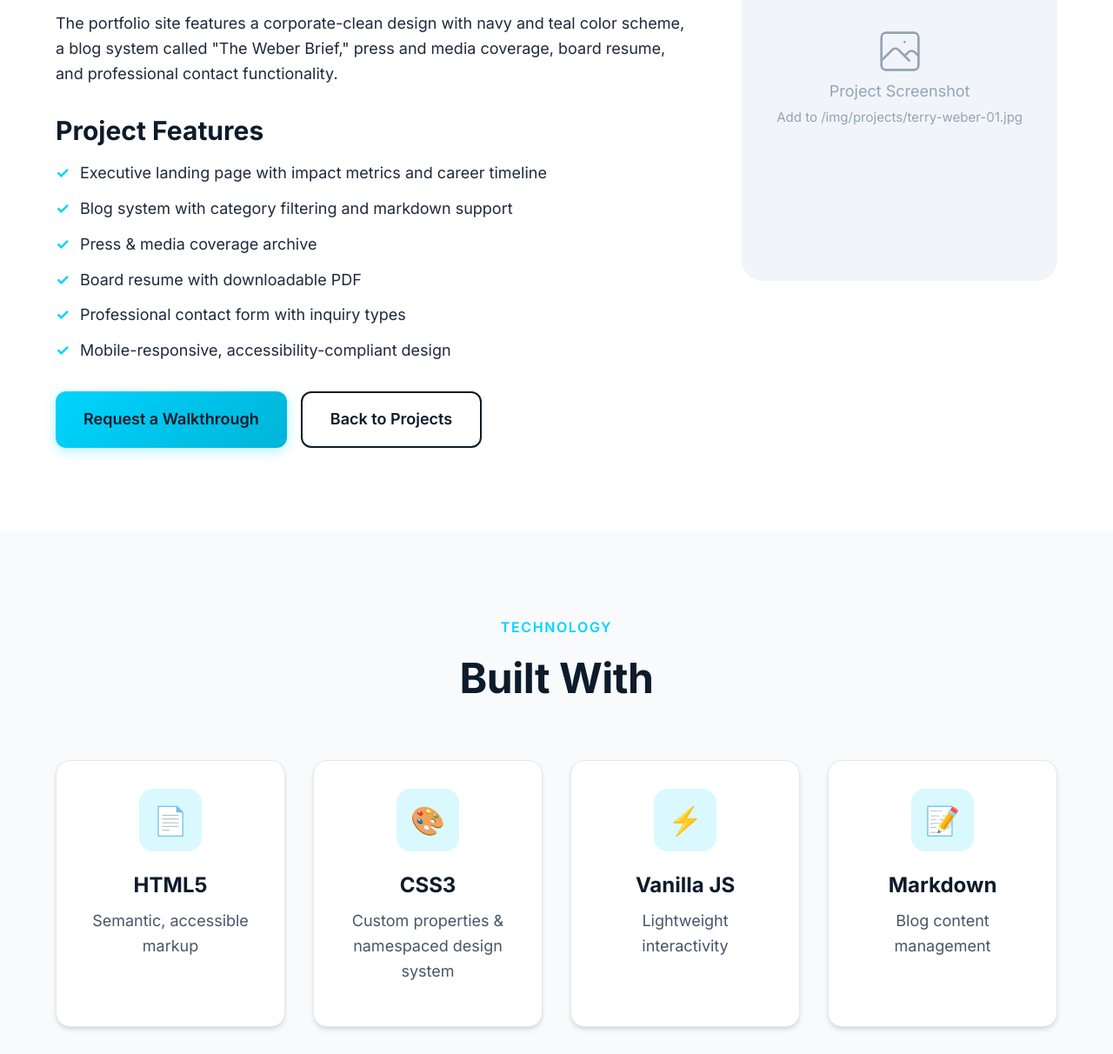
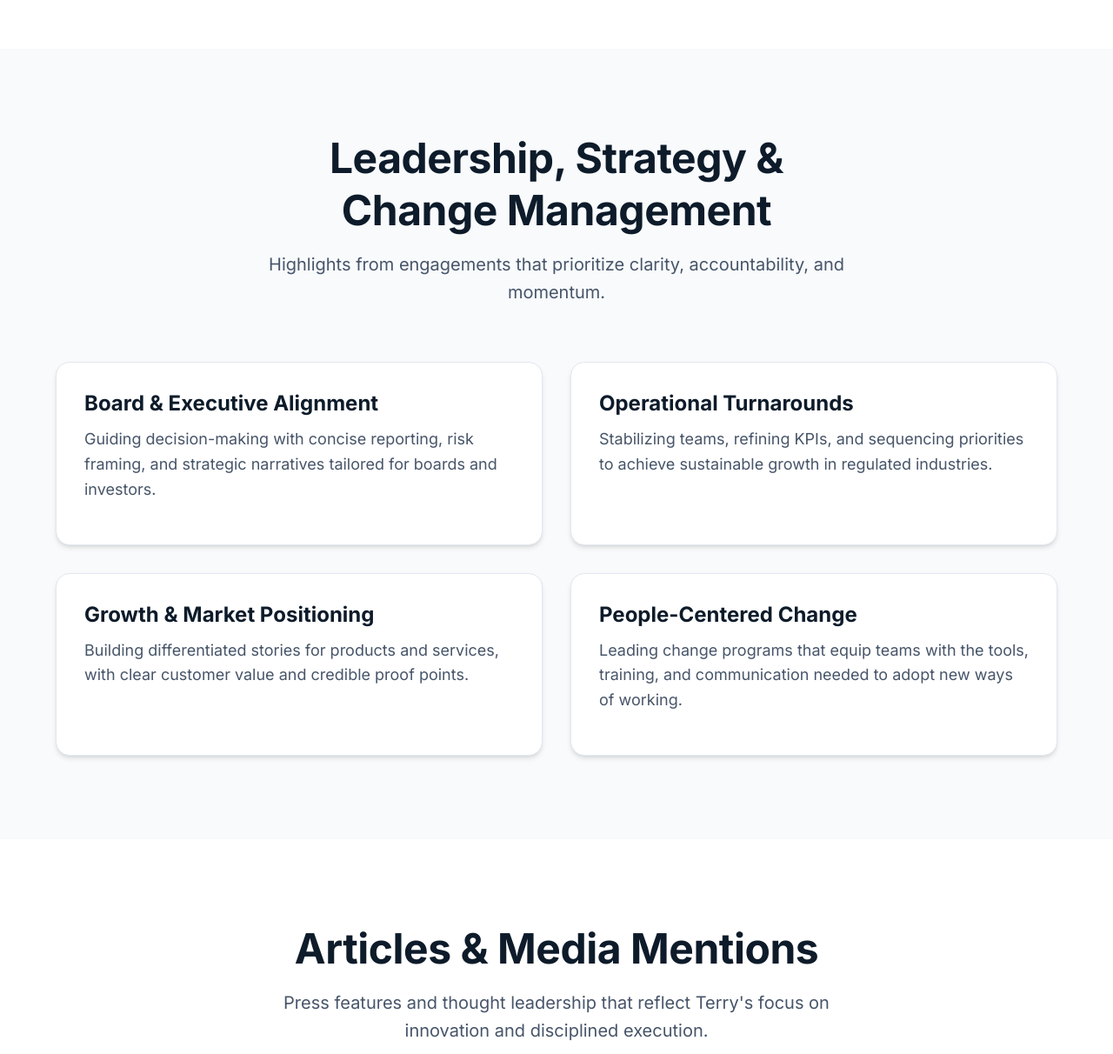
Before and after one commit to bacchusvino/josh-portfolio-websites, a plain HTML site: page projects/terry-weber.html in a window 1280 px wide. Shown: the part 866-2078 px from the top of the page at 87% size. Drawn offline with Linux system fonts and the light colour scheme.

Commit message:
Simplify Terry Weber project page

```diff
--- a/projects/terry-weber.html
+++ b/projects/terry-weber.html
@@ -4,8 +4,8 @@
     <meta charset="UTF-8">
     <meta name="viewport" content="width=device-width, initial-scale=1.0">
     <title>Terry Weber – Leadership & Transformation Portfolio | Josh Pirtle Projects</title>
-    <meta name="description" content="Executive portfolio site for Terry Weber, featuring AI integration, blog structure, and public positioning for a transformational CEO in healthcare and beyond.">
-    <meta name="keywords" content="Terry Weber, executive portfolio, leadership portfolio, CEO website, healthcare executive, AI integration">
+    <meta name="description" content="Project page for Terry Weber highlighting leadership, strategy, change management, and media features." />
+    <meta name="keywords" content="Terry Weber, leadership, strategy, change management, executive portfolio" />
     <meta name="author" content="Josh Pirtle">
     <meta name="robots" content="index, follow">
     <link rel="canonical" href="https://joshpirtle.com/projects/terry-weber.html">
@@ -14,7 +14,7 @@
     <meta property="og:type" content="website">
     <meta property="og:url" content="https://joshpirtle.com/projects/terry-weber.html">
     <meta property="og:title" content="Terry Weber – Leadership & Transformation Portfolio">
-    <meta property="og:description" content="Executive portfolio site featuring AI integration and corporate-clean design.">
+    <meta property="og:description" content="Executive project page for leadership, strategy, and media highlights.">
     <meta property="og:image" content="https://joshpirtle.com/img/og-image.png">
     <meta property="og:site_name" content="Josh Pirtle">
 
@@ -32,7 +32,6 @@
 </head>
 <body>
     <a href="#main" class="skip-link">Skip to main content</a>
-
 
     <!-- Navigation -->
     <nav class="nav" role="navigation" aria-label="Main navigation">
@@ -58,115 +57,94 @@
         </div>
     </nav>
 
-
     <main id="main">
-        <!-- Page Header -->
+        <!-- Hero Section -->
         <header class="page-header">
-            <div class="container">
-                <a href="/projects/index.html" class="btn btn--outline btn--small mb-8" style="margin-bottom: var(--space-8);">← Back to Projects</a>
+            <div class="container container--narrow">
+                <a href="/projects" class="btn btn--outline btn--small mb-8">← Back to Projects</a>
+                <p class="section-header__label">Executive Portfolio</p>
                 <h1 class="page-header__title">Terry Weber</h1>
                 <p class="page-header__text">
-                    Leadership & Transformation Portfolio
+                    Leadership, strategy, and change management for complex organizations.
                 </p>
+                <a class="btn btn--primary" href="/portfolio/terry-weber/resume/" target="_blank" rel="noopener">View Resume</a>
             </div>
         </header>
 
-        <!-- Project Details -->
+        <!-- Bio -->
         <section class="section">
-            <div class="container">
-                <div class="about-intro">
-                    <div>
-                        <h2 class="mb-4">About the Project</h2>
-                        <p class="text-lead mb-8">
-                            This section documents the planning and development of a future executive portfolio site
-                            for Terry Weber, including AI integration, blog structure, and public positioning.
+            <div class="container container--narrow">
+                <div class="content">
+                    <p class="text-lead">
+                        Terry Weber is a transformational leader with board, CEO, and consulting experience across healthcare, consumer, and innovation-driven organizations. His work focuses on aligning vision, people, and operations to deliver measurable outcomes.
                     </p>
-
-                        <p class="mb-4">
-                            <strong>Terry Weber</strong> is a transformational CEO with deep expertise in healthcare,
-                            consumer retail, and founder-led company scaling. His career spans leadership roles at
-                            organizations including Biote Medical, Amen Clinics, and Frederick's of Hollywood.
-                        </p>
-
-                        <p class="mb-8">
-                            The portfolio site features a corporate-clean design with navy and teal color scheme,
-                            a blog system called "The Weber Brief," press and media coverage, board resume,
-                            and professional contact functionality.
-                        </p>
-
-                        <h3 class="mb-4">Project Features</h3>
-                        <ul class="service-detail__features mb-8">
-                            <li>Executive landing page with impact metrics and career timeline</li>
-                            <li>Blog system with category filtering and markdown support</li>
-                            <li>Press & media coverage archive</li>
-                            <li>Board resume with downloadable PDF</li>
-                            <li>Professional contact form with inquiry types</li>
-                            <li>Mobile-responsive, accessibility-compliant design</li>
-                        </ul>
-
-                        <div class="btn-group">
-                            <a href="/contact.html" class="btn btn--primary">Request a Walkthrough</a>
-                            <a href="/projects/index.html" class="btn btn--secondary">Back to Projects</a>
                 </div>
             </div>
-                    <div class="about-photo">
-                        <div class="about-photo__placeholder" style="min-height: 400px;">
-                            <svg xmlns="http://www.w3.org/2000/svg" width="64" height="64" fill="none" viewBox="0 0 24 24" stroke="currentColor">
-                                <path stroke-linecap="round" stroke-linejoin="round" stroke-width="1" d="M4 16l4.586-4.586a2 2 0 012.828 0L16 16m-2-2l1.586-1.586a2 2 0 012.828 0L20 14m-6-6h.01M6 20h12a2 2 0 002-2V6a2 2 0 00-2-2H6a2 2 0 00-2 2v12a2 2 0 002 2z" />
-                            </svg>
-                            <p>Project Screenshot<br><small>Add to /img/projects/terry-weber-01.jpg</small></p>
+        </section>
+
+        <!-- Leadership Section -->
+        <section class="section section--alt">
+            <div class="container">
+                <div class="section-header">
+                    <h2 class="section-header__title">Leadership, Strategy &amp; Change Management</h2>
+                    <p class="section-header__text">Highlights from engagements that prioritize clarity, accountability, and momentum.</p>
                 </div>
+                <div class="grid grid--2">
+                    <div class="card">
+                        <h3 class="card__title">Board &amp; Executive Alignment</h3>
+                        <p class="card__text">Guiding decision-making with concise reporting, risk framing, and strategic narratives tailored for boards and investors.</p>
+                    </div>
+                    <div class="card">
+                        <h3 class="card__title">Operational Turnarounds</h3>
+                        <p class="card__text">Stabilizing teams, refining KPIs, and sequencing priorities to achieve sustainable growth in regulated industries.</p>
+                    </div>
+                    <div class="card">
+                        <h3 class="card__title">Growth &amp; Market Positioning</h3>
+                        <p class="card__text">Building differentiated stories for products and services, with clear customer value and credible proof points.</p>
+                    </div>
+                    <div class="card">
+                        <h3 class="card__title">People-Centered Change</h3>
+                        <p class="card__text">Leading change programs that equip teams with the tools, training, and communication needed to adopt new ways of working.</p>
                     </div>
                 </div>
             </div>
         </section>
 
-        <!-- Tech Stack -->
-        <section class="section section--alt">
+        <!-- Articles & Media -->
+        <section class="section">
             <div class="container">
                 <div class="section-header">
-                    <span class="section-header__label">Technology</span>
-                    <h2 class="section-header__title">Built With</h2>
+                    <h2 class="section-header__title">Articles &amp; Media Mentions</h2>
+                    <p class="section-header__text">Press features and thought leadership that reflect Terry's focus on innovation and disciplined execution.</p>
                 </div>
-
-                <div class="grid grid--4">
-                    <div class="card text-center">
-                        <div class="card__icon">📄</div>
-                        <h3 class="card__title">HTML5</h3>
-                        <p class="card__text">Semantic, accessible markup</p>
+                <div class="grid grid--2">
+                    <div class="card">
+                        <h3 class="card__title">Healthcare Leadership Commentary</h3>
+                        <p class="card__text">Insights on scaling care delivery models while maintaining compliance and patient trust.</p>
                     </div>
-
-                    <div class="card text-center">
-                        <div class="card__icon">🎨</div>
-                        <h3 class="card__title">CSS3</h3>
-                        <p class="card__text">Custom properties & namespaced design system</p>
+                    <div class="card">
+                        <h3 class="card__title">Transformation Case Studies</h3>
+                        <p class="card__text">Media highlights covering operational turnarounds and strategic repositioning across sectors.</p>
                     </div>
-
-                    <div class="card text-center">
-                        <div class="card__icon">⚡</div>
-                        <h3 class="card__title">Vanilla JS</h3>
-                        <p class="card__text">Lightweight interactivity</p>
+                    <div class="card">
+                        <h3 class="card__title">Podcasts &amp; Panels</h3>
+                        <p class="card__text">Interviews focused on leadership disciplines, board readiness, and AI-enabled business processes.</p>
                     </div>
-
-                    <div class="card text-center">
-                        <div class="card__icon">📝</div>
-                        <h3 class="card__title">Markdown</h3>
-                        <p class="card__text">Blog content management</p>
+                    <div class="card">
+                        <h3 class="card__title">Publications</h3>
+                        <p class="card__text">Articles that share frameworks for managing change, aligning teams, and delivering reliable outcomes.</p>
                     </div>
                 </div>
             </div>
         </section>
 
-        <!-- CTA Section -->
+        <!-- Back to Projects -->
         <section class="section section--dark cta bg-blueprint">
             <div class="container">
-                <h2 class="cta__title">Need an Executive Portfolio?</h2>
-                <p class="cta__text">
-                    I build professional portfolio sites for executives, consultants, and thought leaders.
-                    Let's discuss your positioning and digital presence.
-                </p>
+                <h2 class="cta__title">Explore More Projects</h2>
+                <p class="cta__text">See additional builds, strategy work, and digital experiences.</p>
                 <div class="btn-group" style="justify-content: center;">
-                    <a href="/contact.html" class="btn btn--primary btn--large">Get in Touch</a>
+                    <a href="/projects" class="btn btn--primary btn--large">Back to Projects</a>
                 </div>
             </div>
         </section>
```
Lines whose indentation alone changed are shown as unchanged.
